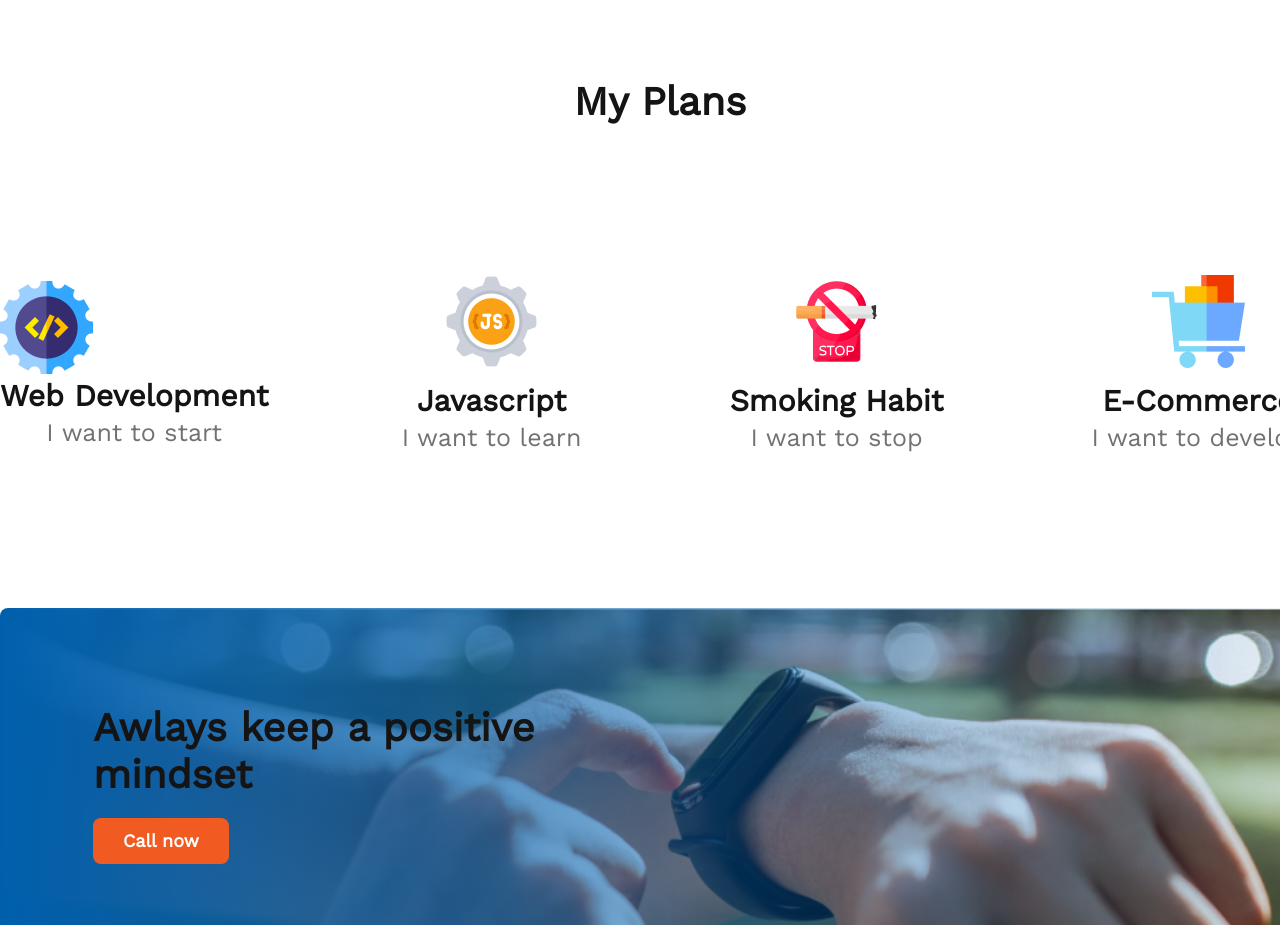
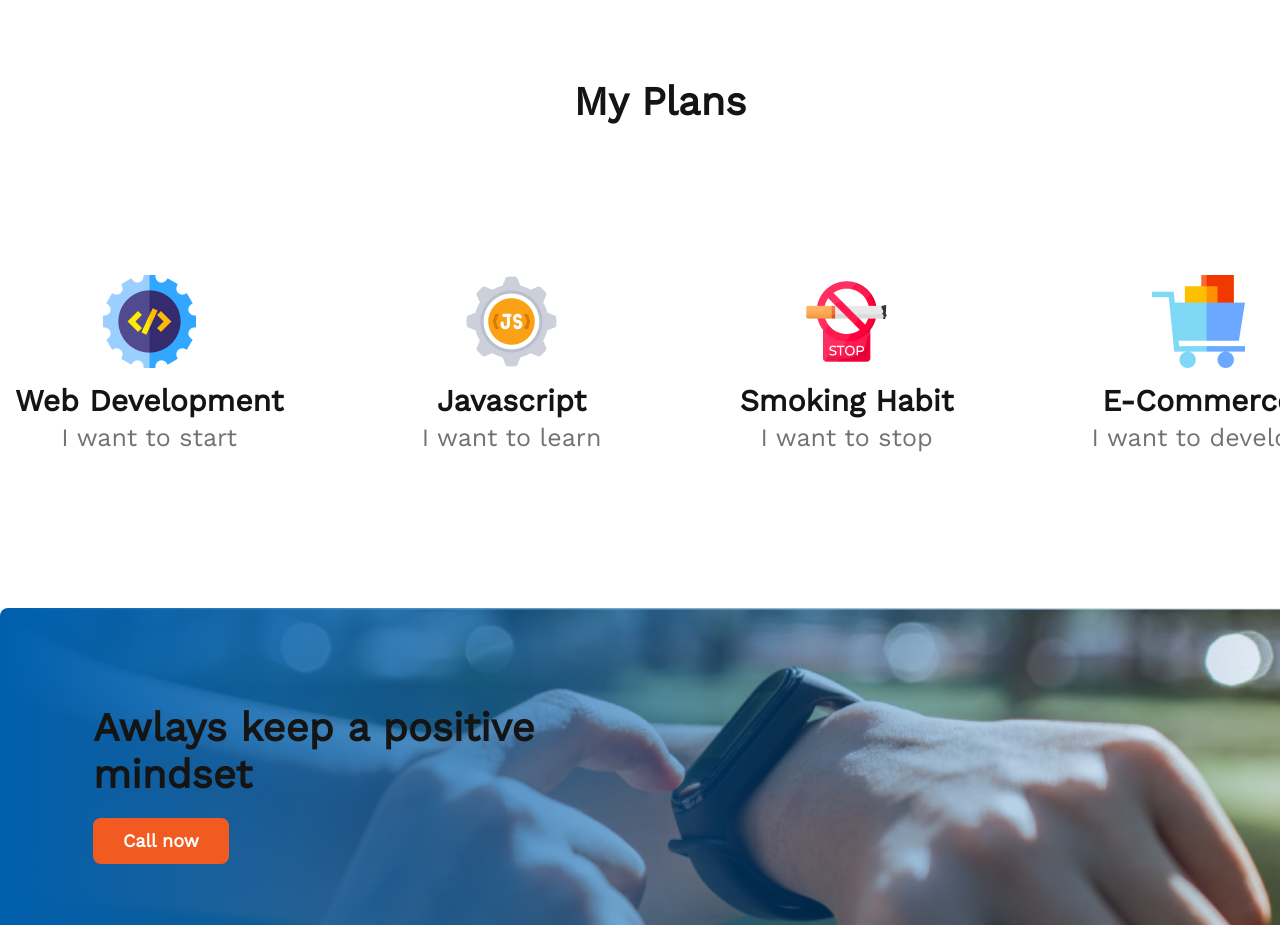
Before and after one commit to shamirulsaimon/New-year-page, a plain HTML site: page index.html in a window 1280 px wide. Shown: the part 2000-2925 px from the top of the page. Drawn offline with nearby package versions, Linux system fonts and the light colour scheme.

Commit message:
My section mistake solved

```diff
--- a/index.html
+++ b/index.html
@@ -58,7 +58,7 @@
                 <h2 class="text_center">My Plans</h2>
                 <div class="list-of-plan">
                     <div class="container-row-plan">
-                        <div class="plan-colum-1">
+                        <div class="plan-colum">
                             <img src="../images/icons/web.png" alt="">
                             <h3>Web Development</h3>
                             <p>I want to start</p>
```
